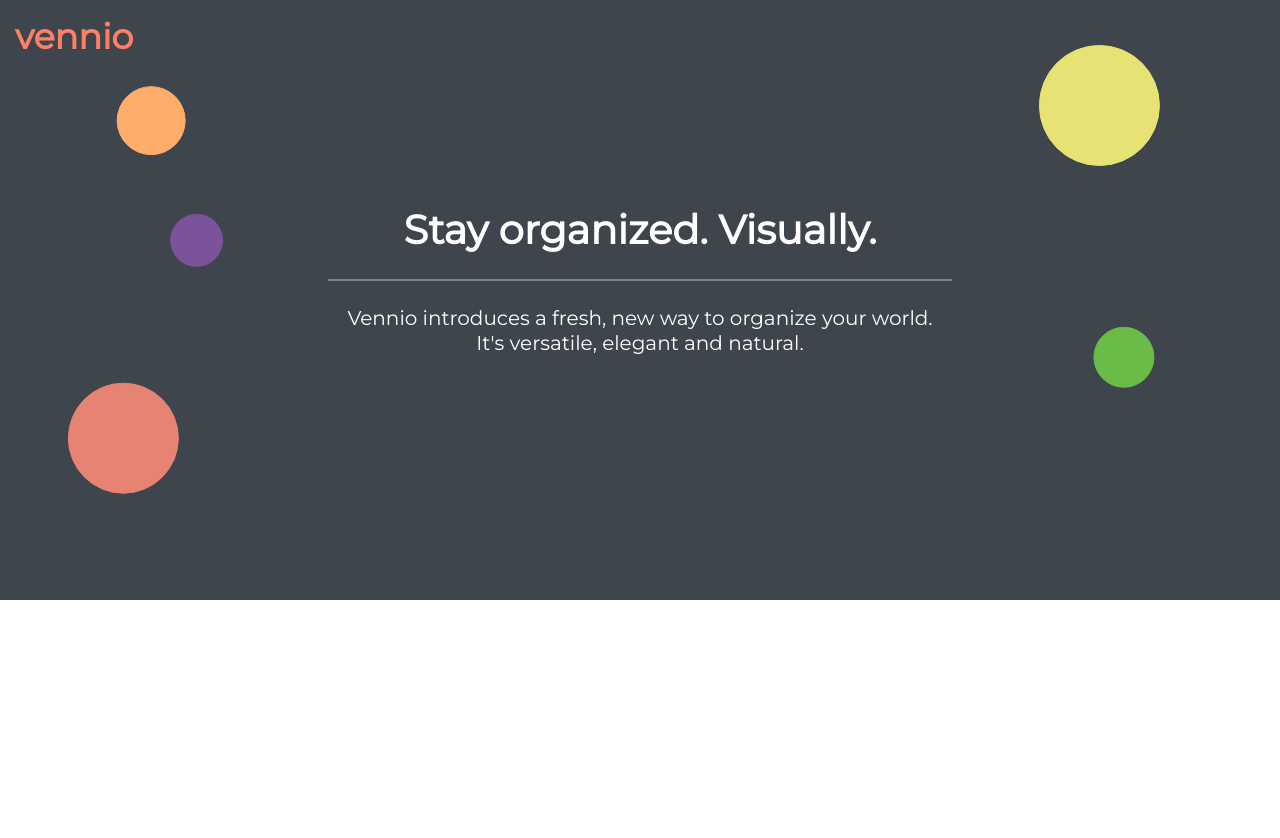
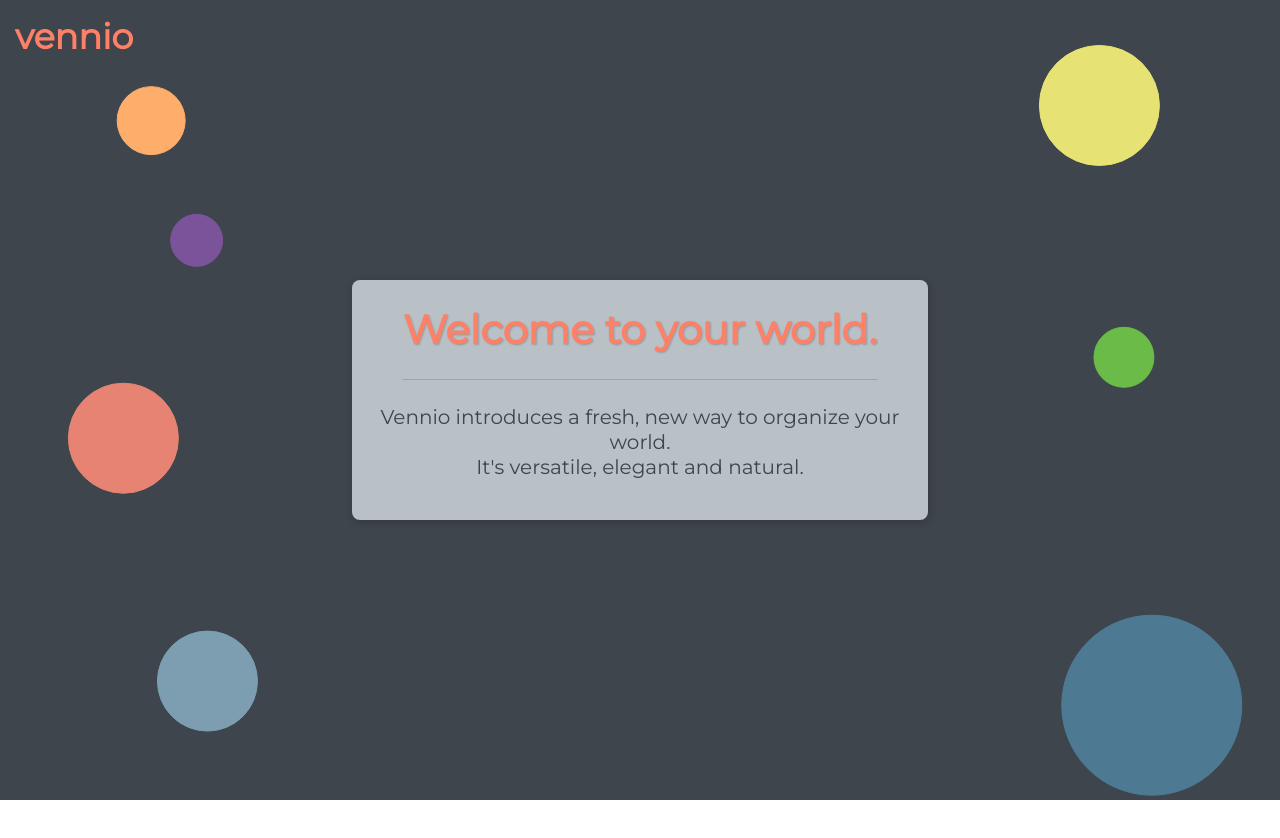
Before and after one commit to ajmd17/vennio, a website: page testing/landing.html in a window 1280 px wide. After the commit the page ends 800 px from the top, so only its background shows below. Drawn offline with Linux system fonts and the light colour scheme.

Commit message:
Worked on landing page

```diff
--- a/testing/canvas.js
+++ b/testing/canvas.js
@@ -93,7 +93,7 @@ $(function() {
 
     loop();
 
-    $(window).resize(resizeCanvas);
+    //$(window).resize(resizeCanvas);
     $(window).mousemove(function(e) {
         if (lastMouse !== null) {
             parallaxVelocity.x = (lastMouse.x - (e.pageX)) - ((lastMouse.x - (e.pageX))/2);
@@ -113,6 +113,8 @@ function resizeCanvas() {
 }
 
 function loop() {
+    canvas.width  = window.innerWidth;
+    canvas.height = window.innerHeight;
     // fill background
     ctx.fillStyle = "#3E454C";
     ctx.fillRect(0, 0, canvas.width, canvas.height);
--- a/testing/landing.css
+++ b/testing/landing.css
@@ -1,7 +1,7 @@
 body {
     padding: 0;
     margin: 0;
-    overflow: scroll;
+    overflow: hidden;
     font-family: "Montserrat", sans-serif;
 }
 
@@ -47,28 +47,32 @@ body {
 
 #landing-page-hero {
     position: absolute;
-    width: 50%;
-    height: 40%;
+    width: 45%;
+    height: 30%;
     left: 50%;
     top : 50%;
-    color: #FFF;
+    color: #3E454C;
     -ms-transform    : translateX(-50%) translateY(-50%);
     -moz-transform   : translateX(-50%) translateY(-50%);
     -webkit-transform: translateX(-50%) translateY(-50%);
-    transform        : translateX(-50%) translateY(-50%);
+    transform        : translateZ(0) translateX(-50%) translateY(-50%);
+    -webkit-font-smoothing: antialiased;
     backface-visibility: hidden;
     border-radius: 8px;
-    /*background-color: rgba(217, 224, 231, 0.8);
-    box-shadow: 1px 2px 8px rgba(0, 0, 0, 0.2);*/
+    background-color: rgba(217, 224, 231, 0.8);
+    box-shadow: 1px 2px 8px rgba(0, 0, 0, 0.2);
 }
 #landing-page-hero h3 {
+    color: #FE8067;
     text-align: center;
+    text-shadow: 1px 1px 2px rgba(0, 0, 0, 0.2);
     font-size: 40px;
     margin: 25px 10px;
 }
 #landing-page-hero hr {
-    border: 1px solid #7B8082;
-    margin: 0 8px;
+    border: none;
+    border-bottom: 1px solid #FE8067;
+    margin: 0 50px;
 }
 #landing-page-hero p {
     text-align: center;
--- a/testing/landing.html
+++ b/testing/landing.html
@@ -18,7 +18,7 @@
             <div id="brand">vennio</div>
         </div>
 
-        <div id="pages">
+        <!--<div id="pages">
             <div id="page-head" class="page">
                 <div id="landing-page-hero">
                     <h3>Stay organized. Visually.</h3>
@@ -31,6 +31,15 @@
             </div>
             <div class="page">
             </div>
+        </div>-->
+
+        <div id="landing-page-hero">
+            <h3>Welcome to your world.</h3>
+            <hr>
+            <p>
+                Vennio introduces a fresh, new way to organize your world.<br>
+                It's versatile, elegant and natural.
+            </p>
         </div>
 
         <script src="../js/external/jquery.min.js"></script>
--- /dev/null
+++ b/testing/landing.js
@@ -0,0 +1,2 @@
+$(function() {
+});
```
